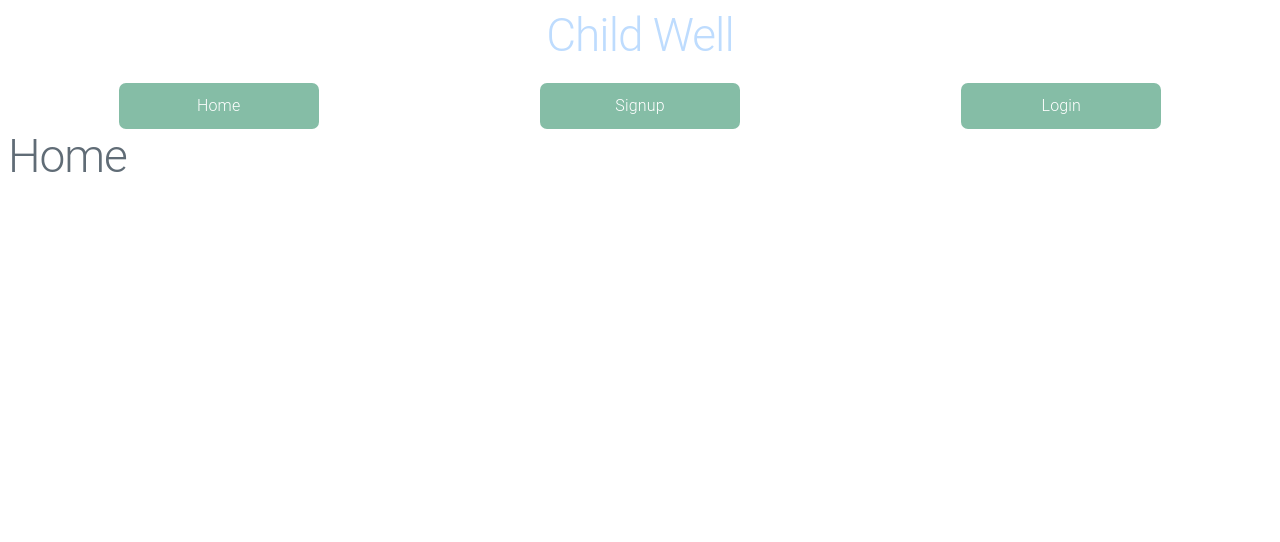
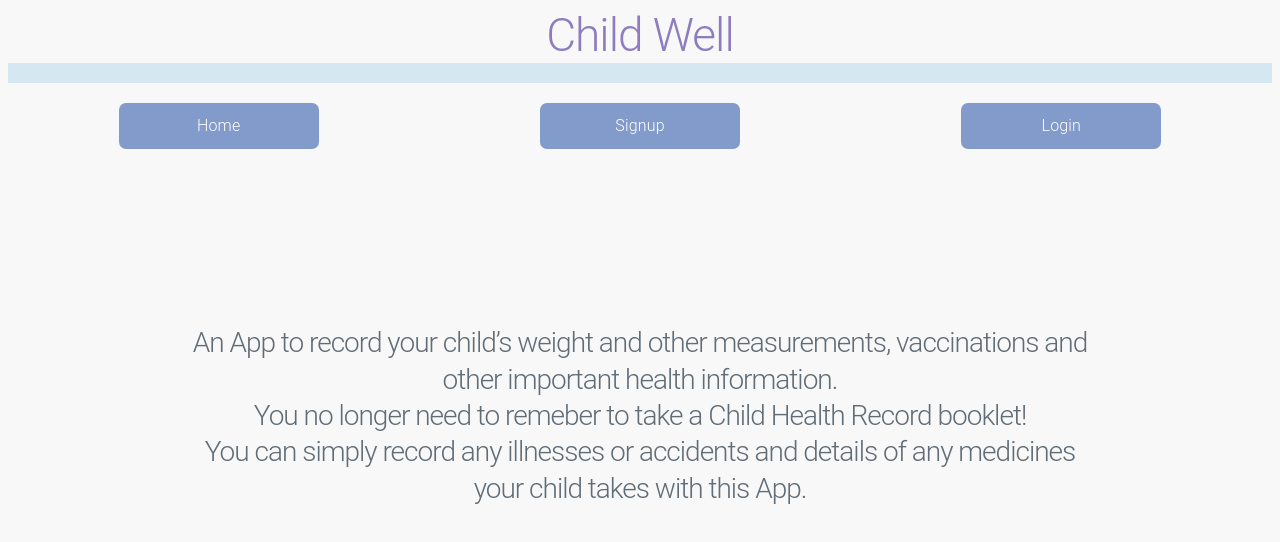
Before and after one commit to Leaf1204/notesappfrontend, a React app: page / in a window 1280 px wide. Shown: the top 542 px of the page. Built offline with nearby package versions, Linux system fonts and the light colour scheme.

Commit message:
css edits

```diff
--- a/src/components/Nav.jsx
+++ b/src/components/Nav.jsx
@@ -9,7 +9,10 @@ const Nav = (props) => {
 
   return (
     <header>
-      <h1>Child Well</h1>
+        <div className="topnav">
+
+        <h1>Child Well</h1>
+        </div>
       <nav>
         {!state.token ? (
           <>
--- a/src/index.jsx
+++ b/src/index.jsx
@@ -1,10 +1,10 @@
 import React from "react";
 import ReactDom from "react-dom";
+import "milligram";
 import "./styles.css";
 import { App } from "./components/App";
 import { BrowserRouter as Router, Route } from "react-router-dom";
 import { AppState } from "./AppState.jsx";
-import "milligram";
 
 ReactDom.render(
   <AppState>
--- a/src/pages/Dashboard.jsx
+++ b/src/pages/Dashboard.jsx
@@ -32,7 +32,7 @@ const Dashboard = (props) => {
       <div className="childDiv">
         <h1>{username}'s child(ren)</h1>
         <Link to="/dashboard/new">
-          <button>Add Child</button>
+          <button className="addChild">Add Child</button>
         </Link>
         <Route
           path="/dashboard/:action"
@@ -42,7 +42,7 @@ const Dashboard = (props) => {
           {state.children.map((child) => (
             <div className="child" key={child.id}>
               <h2>Child's Name: {child.name}</h2>
-              <h3>Date of birth: {child.dob}</h3>
+              <h4>Date of birth: {child.dob}</h4>
               <h4>Gender: {child.gender}</h4>
               <button
                 onClick={() => {
--- a/src/pages/Home.jsx
+++ b/src/pages/Home.jsx
@@ -1,7 +1,8 @@
 import React from "react"
 
 const Home = (props) => {
-  return <h1>Home</h1>
+  return <h3>An App to record your child’s weight and other measurements, vaccinations and other important health information. <br/> You no longer need to remeber to take a Child Health Record booklet! <br/> You can simply record any illnesses or accidents and details of any medicines your child takes with this App.
+  </h3>
 
 }
 
--- a/src/styles.css
+++ b/src/styles.css
@@ -1,7 +1,19 @@
-
+* {
+  background-color:#F8F8F8 ;
+}
+h3 {
+  margin: 10%;
+  padding: 50px;
+  text-align: center;
+}
+.topnav {
+  background-color: #D5E8F1;
+  overflow: hidden;
+  margin-bottom: 2rem;
+}
 header {
   text-align: center;
-  color: #BEDCFE;
+  color: #8E7DBE;
 }
 
 header nav {
@@ -16,7 +28,7 @@ header nav a {
 
 header nav div {
   font-style: larger;
-  background-color: #85BDA6;
+  background-color: #829BCA;
   padding: 10px;
   color: white;
   width: 200px;
@@ -25,13 +37,19 @@ header nav div {
 }
 
 header nav div:hover {
-  background-color:#BEDCFE;
+  background-color:#606c76;
   color: white;
   padding: 10px;
 }
 
 .auth form {
-  padding: 50px;
+    display: flex;
+    justify-content: center;
+    flex-direction: column;
+    width: 50%;
+    margin: 100px auto;
+    padding: 60px;
+    box-shadow: 0 2px 5px rgba(0,0,0,0.2);
 }
 .auth form input {
   background-color: #85BDA6;
@@ -42,3 +60,21 @@ header nav div:hover {
   margin: 10px auto;
   text-align: center;
 }
+.child {
+  display: flex;
+  flex-direction: column;
+  width: 50%;
+  margin: 100px;
+  padding: 60px;
+  box-shadow: 0 2px 5px rgba(0,0,0,0.2);
+}
+
+.button, button, input[type='button'], input[type='reset'], input[type='submit'] {
+  background-color: #829BCA;
+  border-color: lightgrey;
+  width: 70%;
+}
+
+button.addChild{
+  width: 20%;
+}
```
Also changed, not shown: images/heartbeat.png (added).
